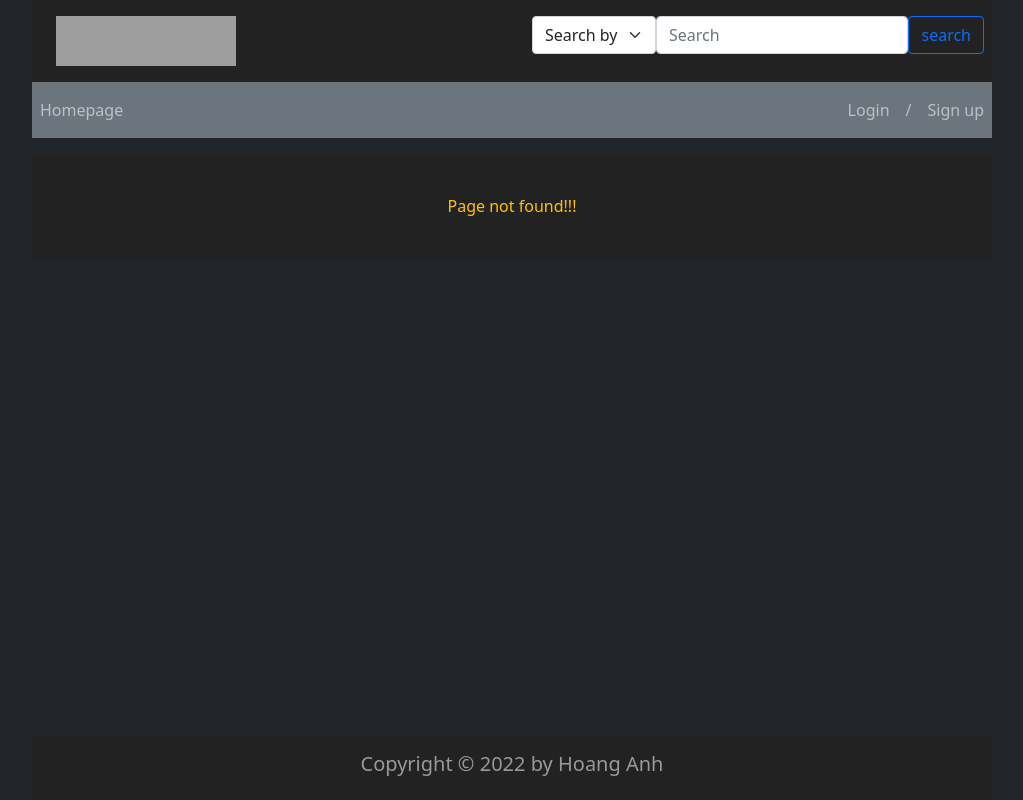
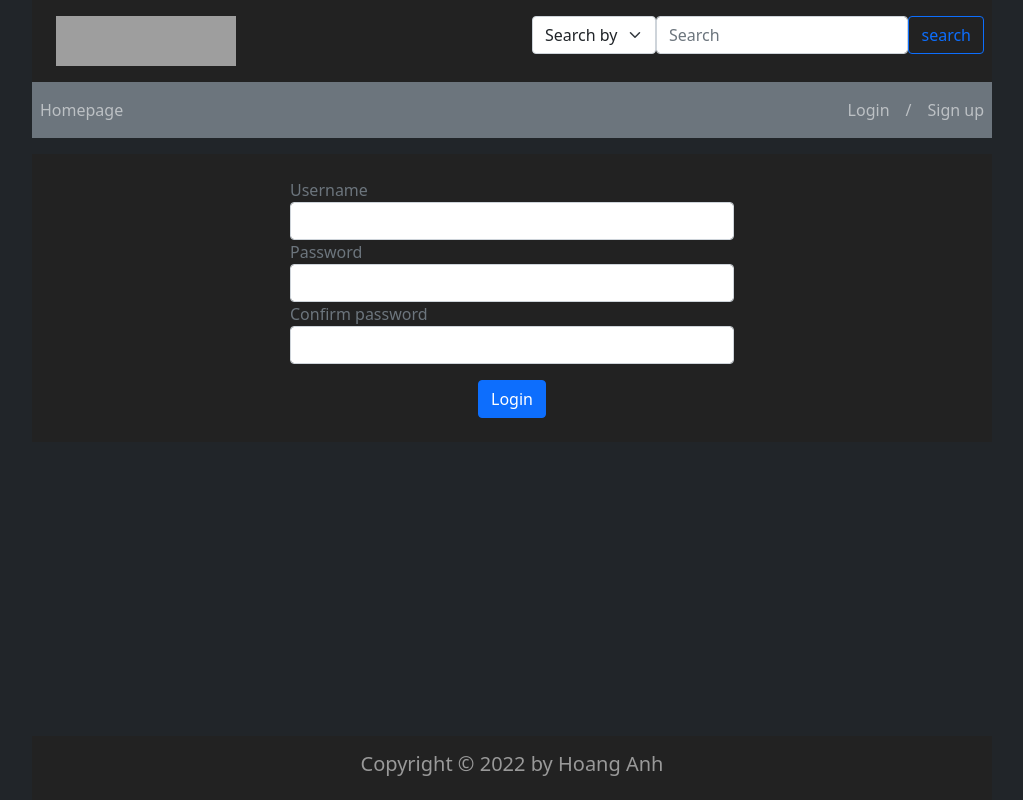
Before and after one commit to TheWanderer2k1/MangaSite, an Angular app in the folder web_manga/: page /signin in a window 1280 px wide. Before the commit this address had no page. Shown: the whole page, without its empty margins (128-1151 px from the left). Built offline with nearby package versions, Linux system fonts and the light colour scheme; grey boxes are pictures that could not be loaded.

Commit message:
add sign in service

```diff
--- a/web_manga/src/app/app-routing.module.ts
+++ b/web_manga/src/app/app-routing.module.ts
@@ -6,6 +6,7 @@ import { MangaInfoComponent } from './manga-info/manga-info.component';
 import { PageNotFoundComponent } from './page-not-found/page-not-found.component';
 import { ReadpageComponent } from './readpage/readpage.component';
 import { SearchResultScreenComponent } from './search-result-screen/search-result-screen.component';
+import { SigninComponent } from './signin/signin.component';
 
 const routes: Routes = [
   {path: '', redirectTo: '/homepage', pathMatch: 'full'},
@@ -14,6 +15,7 @@ const routes: Routes = [
   {path: 'read/:name/:chapter', component: ReadpageComponent},
   {path: 'search/:searchBy/:str', component: SearchResultScreenComponent},
   {path: 'login', component: LoginComponent},
+  {path: 'signin', component: SigninComponent},
   {path: '**', component: PageNotFoundComponent}
 ];
 
@@ -22,4 +24,4 @@ const routes: Routes = [
   exports: [RouterModule]
 })
 export class AppRoutingModule { }
-export const routingComponents = [HomepageComponent, MangaInfoComponent, ReadpageComponent, SearchResultScreenComponent, PageNotFoundComponent, LoginComponent];
+export const routingComponents = [HomepageComponent, MangaInfoComponent, ReadpageComponent, SearchResultScreenComponent, PageNotFoundComponent, LoginComponent, SigninComponent];
--- a/web_manga/src/app/app.module.ts
+++ b/web_manga/src/app/app.module.ts
@@ -7,11 +7,7 @@ import { HeaderComponent } from './header/header.component';
 import { FooterComponent } from './footer/footer.component';
 import { MangaService } from './manga.service';
 import {HttpClientModule} from '@angular/common/http';
-import { PageNotFoundComponent } from './page-not-found/page-not-found.component';
-import { ReadpageComponent } from './readpage/readpage.component';
-import { SearchResultScreenComponent } from './search-result-screen/search-result-screen.component';
 import { FormsModule } from '@angular/forms';
-import { LoginComponent } from './login/login.component';
 import { LoginService } from './login.service';
 import { SearchService } from './search.service';
 import { CommentComponent } from './comment/comment.component';
@@ -22,7 +18,7 @@ import { CommentComponent } from './comment/comment.component';
     HeaderComponent,
     FooterComponent,
     routingComponents,
-    CommentComponent,
+    CommentComponent
   ],
   imports: [
     BrowserModule,
--- a/web_manga/src/app/comment/comment.component.html
+++ b/web_manga/src/app/comment/comment.component.html
@@ -7,10 +7,10 @@
         </thead>
         <tbody>
             <tr>
-                <div *ngIf="isLogin">
+                <div *ngIf="isLogin" class="container">
                     <form #commentForm="ngForm" (ngSubmit)="onSubmit(commentForm.value)">
                         <input type="text" name="cmt" class="form-control" placeholder="Enter comment" ngModel>
-                        <input type="submit" value="Comment" class="btn btn-primary">
+                        <input type="submit" value="Comment" class="btn btn-secondary btn-sm">
                     </form>
                 </div>
             </tr>
--- a/web_manga/src/app/header/header.component.html
+++ b/web_manga/src/app/header/header.component.html
@@ -38,7 +38,7 @@
             <div class="navbar-nav">
                 <a class="nav-item nav-link" href="/login" name="loginOrSignup">Login</a>
                 <a class="nav-item nav-link" name="loginOrSignup">/</a>
-                <a class="nav-item nav-link" name="loginOrSignup">Sign up</a>
+                <a class="nav-item nav-link" href="/signin" name="loginOrSignup">Sign up</a>
                 <a class="nav-item nav-link" id="username">Hi! {{username}}</a>
                 <a class="nav-item nav-link" (click)="onClickLogout()" id="Logout">Logout</a>
             </div>
--- a/web_manga/src/app/manga-info/manga-info.component.html
+++ b/web_manga/src/app/manga-info/manga-info.component.html
@@ -30,6 +30,9 @@
             <th scope="col" class="text-warning">Chapters:</th>
         </thead>
         <tbody>
+            <div *ngIf="noChapter">
+                Sorry, no chapters yet!
+            </div>
             <tr *ngFor="let chapter of manga.listChapter, index as i">
                 <td (click)="selectChapter(manga.name, i)">{{chapter.name}}</td>
             </tr>
--- a/web_manga/src/app/manga-info/manga-info.component.ts
+++ b/web_manga/src/app/manga-info/manga-info.component.ts
@@ -11,6 +11,7 @@ import { SearchService } from '../search.service';
 })
 export class MangaInfoComponent implements OnInit {
   public manga: IManga;
+  noChapter:boolean;
 
   constructor( private activateRoute: ActivatedRoute, private _mangaService: MangaService, private route: Router, private _search: SearchService) { }
 
@@ -18,6 +19,10 @@ export class MangaInfoComponent implements OnInit {
     this._mangaService.getManga(this.activateRoute.snapshot.paramMap.get('name')!)
                       .subscribe(data => {
                         this.manga = data;
+                        if(this.manga.listChapter.length > 0)
+                          this.noChapter = false;
+                        else
+                          this.noChapter = true;
                       })
   }
 
--- a/web_manga/src/app/manga.service.ts
+++ b/web_manga/src/app/manga.service.ts
@@ -21,6 +21,8 @@ export class MangaService {
   private _urlGetCmt: string = "http://localhost/webmanga/getListComments.php";
 
   private _urlAddCmt: string = "http://localhost/webmanga/addComment.php";
+
+  private _urlSignin: string = "http://localhost/webmanga/signin.php";
 
   constructor(private http: HttpClient) { }
 
@@ -71,6 +73,14 @@ export class MangaService {
     return this.http.post<IComment>(this._urlAddCmt, body, {headers: myHeaders});
   }
 
+  signin(username: string, pwd: string):Observable<number>{
+    const myHeaders = new HttpHeaders().set('Content-Type', 'application/x-www-form-urlencoded');
+    let body = new HttpParams();
+    body = body.set('username', username);
+    body = body.set('pwd', pwd);
+    return this.http.post<number>(this._urlSignin, body, {headers: myHeaders});
+  }
+
 
 
   // userAuthen(username: string, pwd: string): any{
--- /dev/null
+++ b/web_manga/src/app/signin/signin.component.html
@@ -0,0 +1,23 @@
+<div class="container w-50 text-secondary">
+    <form #signinForm="ngForm" (ngSubmit)="onClickSubmit(signinForm.value)">
+        <div class="form-group">
+            <label for="username">Username</label>
+            <input type="text" class="form-control" name="username" ngModel>
+        </div>
+        <div class="form-group">
+            <label for="pwd">Password</label>
+            <input type="password" class="form-control" name="pwd" ngModel>
+        </div>
+        <div class="form-group">
+            <label for="confirmed_pwd">Confirm password</label>
+            <input type="password" class="form-control" name="confirmed_pwd" ngModel>
+        </div>
+        <p></p>
+        <div class="d-flex justify-content-center">
+            <div>
+                <input type="submit" class="btn btn-primary" value="Login">
+            </div>
+        </div>
+
+    </form>
+</div>
--- /dev/null
+++ b/web_manga/src/app/signin/signin.component.ts
@@ -0,0 +1,39 @@
+import { Component, OnInit } from '@angular/core';
+import { Router } from '@angular/router';
+import { error } from 'console';
+import { LoginService } from '../login.service';
+import { MangaService } from '../manga.service';
+
+@Component({
+  selector: 'app-signin',
+  templateUrl: './signin.component.html',
+  styleUrls: ['./signin.component.css']
+})
+export class SigninComponent implements OnInit {
+
+  constructor(private _manga: MangaService, private _login: LoginService, private route: Router) { }
+
+  ngOnInit(): void {
+  }
+
+  onClickSubmit(value: any){
+    if (value.pwd != value.confirmed_pwd)
+      alert('password not matched! Please try again.');
+    else{
+      this._manga.signin(value.username.trim(), value.pwd).subscribe(
+        data =>{
+          if (data < 0)
+            alert('Duplicate username!');
+          else{
+            alert('Sign in successful!');
+            this._login.userLogin(data ,value.username.trim());
+
+            this.route.navigate(['/homepage']).then(()=>{
+            window.location.reload();
+          });
+          }
+        }
+      );
+    }
+  }
+}
```
Also changed, not shown: web_manga/src/app/signin/signin.component.css (added), 1 other file (tests, documents, lock files or other folders).
